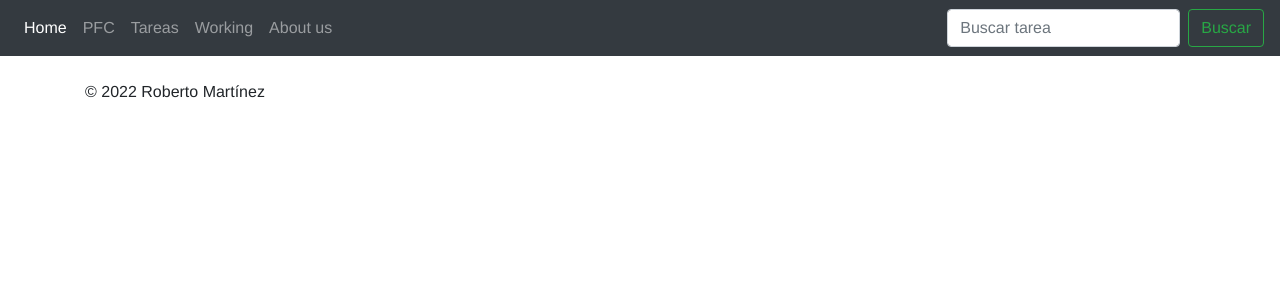
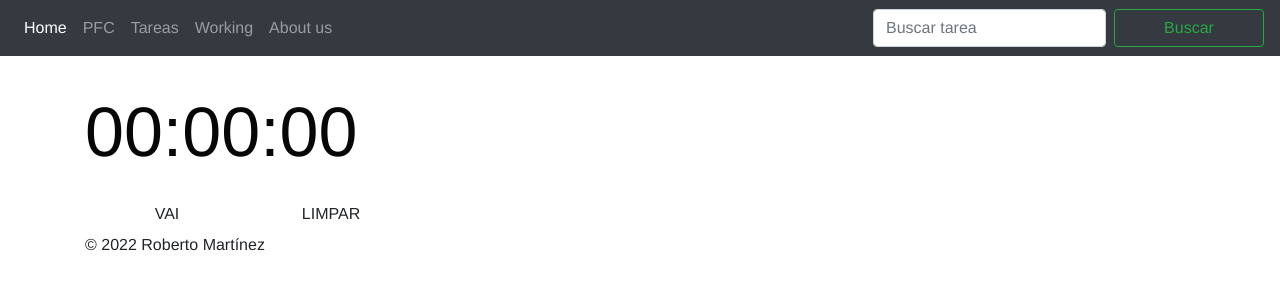
Before and after one commit to RobyRobusto83/AplicacionAyudaPFC, a Vue app in the folder frontend/: page /#/timer in a window 1280 px wide. Shown: the top 300 px of the page. Built offline with nearby package versions, Linux system fonts and the light colour scheme.

Commit message:
Paginas del cronometro

```diff
--- /dev/null
+++ b/frontend/src/components/TimerClock.vue
@@ -0,0 +1,133 @@
+<template>
+    <div id="app">
+      <!-- <img class="img" src="@/assets/cronometro.png" /> -->
+      <a class="timer">{{zfill(hour)}}:{{zfill(min)}}:{{zfill(sec)}}</a>
+
+      <div class="btns">
+        <button class="btn btn-margin" @click="play">{{timer !== null ? "PAUSAR" :"VAI" }}</button>
+        <button class="btn btn-margin" @click="clear">LIMPAR</button>
+      </div>
+
+      <div class="interval" v-show="intervalList.length > 0">
+        <ul>
+          <li v-for="interval in intervalList" :key="interval" >VOCÊ PAUSOU EM {{interval}}</li>
+        </ul>
+        <button class="btn" @click="clearIntervalList">LIMPAR HISTÓRICO</button>
+      </div>
+
+    </div>
+  </template>
+
+  <script>
+  export default {
+    name: 'TimerClock',
+    data(){
+      return{
+        sec: 0,
+        min: 0,
+        hour: 0,
+        timer: null,
+        intervalList: []
+      }
+    },
+    methods: {
+      zfill(number){
+        return number.toString().padStart(2,0)
+      },
+      play(){
+
+        if(this.timer === null){
+          this.playing()
+          this.timer = setInterval(()=> this.playing(), 1000)
+        }
+        else{
+          clearInterval(this.timer);
+          this.timer = null;
+          this.pause();
+        }
+      },
+      playing(){
+        this.sec++
+        if(this.sec >= 59){
+          this.sec = 0;
+          this.min++;
+        }
+        if(this.min >= 59){
+          this.min = 0;
+          this.hour++;
+        }
+      },
+      pause(){
+        this.intervalList.push(`${this.zfill(this.hour)}:${this.zfill(this.min)}:${this.zfill(this.sec)}`)
+        console.log(this.intervalList)
+      },
+      clear(){
+        if(this.timer !== null){
+          clearInterval(this.timer)
+          this.timer = null
+        }
+        this.sec = 0;
+        this.min = 0;
+        this.hour = 0;
+        this.clearIntervalList();
+      },
+      clearIntervalList(){
+        this.intervalList = []
+        console.log(this.intervalList)
+      }
+    }
+  }
+  </script>
+
+  <style>
+
+  .img{
+    background-color: black;
+    width: 420px;
+    height: 420px;
+    padding-top: 100px;
+  }
+  .timer{
+    color: rgb(7, 7, 7);
+    font-size: 70px;
+    margin-top: -210px;
+  }
+  .btns{
+    margin-top: 10px;
+    display: flex;
+  }
+  .btn{
+    -webkit-user-select: none;
+    -moz-user-select: none;
+    width: 150px;
+    background-color: rgb(90, 27, 27);
+    font-size: 20px;
+    border: none;
+    border-radius: 5px;
+    text-align: center;
+    padding: 6px;
+    cursor: pointer;
+    transition: all ease-in-out .3s;
+  }
+  .btn-margin{
+    margin: 0px 7px;
+  }
+  .btn:hover{
+    opacity: 0.8;
+  }
+  .interval{
+    color: rgb(255, 255, 255);
+    flex: 1;
+    width: 420px;
+    margin-top: 15px;
+  }
+  .interval ul{
+    text-align: center;
+  }
+  .interval ul li{
+    list-style: none;
+    background-color: rgb(49, 48, 48);
+    padding: 15px;
+    margin-bottom: 10px;
+  }
+  </style>
--- a/frontend/src/main.js
+++ b/frontend/src/main.js
@@ -6,6 +6,7 @@ import Home from './pages/Home.vue'
 import PFC from './pages/PFC.vue'
 import TaskList from './pages/Tasks.vue'
 import WorkingArea from './pages/Working.vue'
+import TimerPage from './pages/TimerPage.vue'
 import TaskForm from './pages/TaskForm.vue'
 import AboutUs from './pages/AboutUs.vue'
 
@@ -31,6 +32,7 @@ const routes = [
   { path: '/tasks', component: TaskList },
   { path: '/Working', component: WorkingArea },
   { path: '/TaskForm', component: TaskForm },
+  { path: '/timer', component: TimerPage },
   { path: '/about', component: AboutUs },
 ]
 const router = new VueRouter({
--- /dev/null
+++ b/frontend/src/pages/TimerPage.vue
@@ -0,0 +1,15 @@
+<template>
+    <div>
+        <TimerClock/>
+    </div>
+</template>
+
+<script>
+import TimerClock from '@/components/TimerClock.vue';
+export default {
+    name: 'TimerPage',
+    components: {
+      TimerClock
+    }
+  }
+</script>
--- a/frontend/src/pages/Working.vue
+++ b/frontend/src/pages/Working.vue
@@ -171,7 +171,7 @@
             <b-icon icon="trash"></b-icon>
         </b-button>
         <b-button size="sm" class="mr-1" variant="outline-success">
-            <b-icon icon="clock"></b-icon>
+          <a href="#/timer" data-bs-toggle="tooltip" data-bs-placement="top" title="Time"><b-icon icon="clock"></b-icon></a>
         </b-button>
         <b-button size="sm" @click="row.toggleDetails" variant="outline-secondary">
             <b-icon v-if="row.detailsShowing" icon="eye-slash"/><b-icon v-else icon="eye"/>
```
Also changed, not shown: frontend/src/assets/cronometro.png (added).
